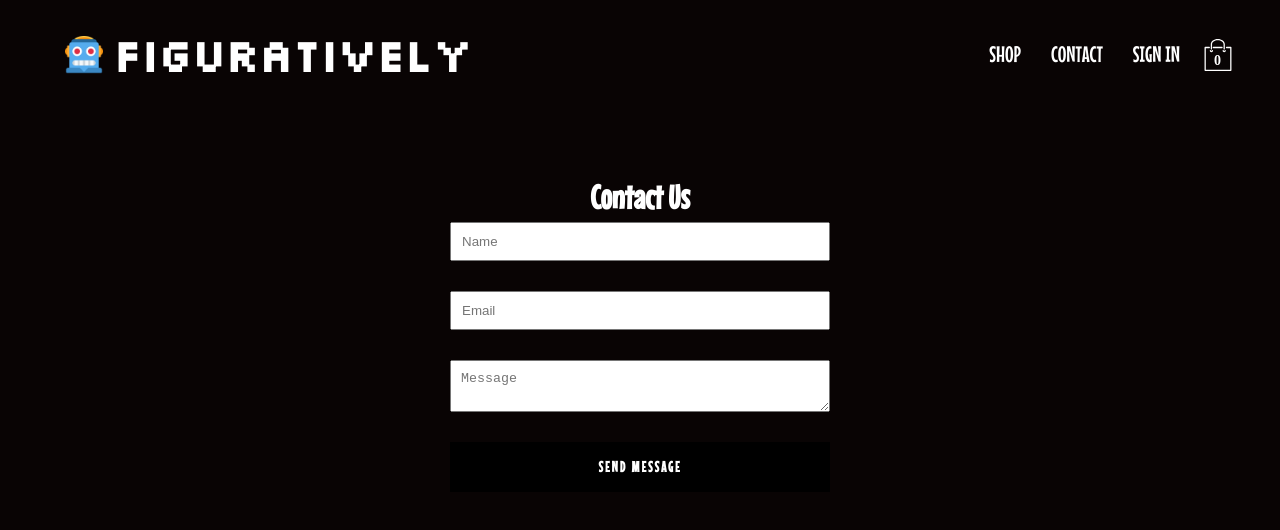
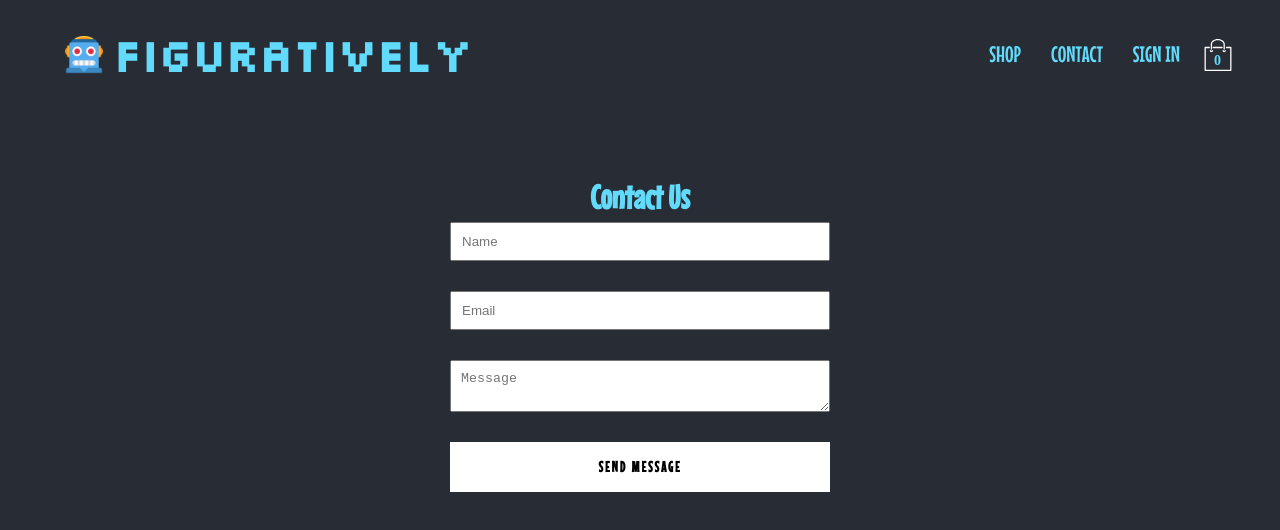
Before and after one commit to arbaaz-77/figur-atively, a React (Create React App) app: page /contact in a window 1280 px wide. Shown: the top 530 px of the page. Built offline with nearby package versions, Linux system fonts and the light colour scheme; no server answers.

Commit message:
UI changes

```diff
--- a/src/components/Button/ButtonStyles.jsx
+++ b/src/components/Button/ButtonStyles.jsx
@@ -8,8 +8,8 @@ export const BaseButton = styled.button`
   line-height: 50px;
   padding: 0 35px 0 35px;
   font-size: 15px;
-  background-color: black;
-  color: white;
+  background-color: white;
+  color: black;
   text-transform: uppercase;
   font-family: inherit;
   font-weight: bold;
@@ -18,7 +18,7 @@ export const BaseButton = styled.button`
   display: flex;
   justify-content: center;
   &:hover {
-    background-color: white;
+    background-color: #61dafb;
     color: black;
     border: 1px solid black;
   }
@@ -34,12 +34,12 @@ export const GoogleSignInButton = styled(BaseButton)`
 `;
 
 export const InvertedButton = styled(BaseButton)`
-  background-color: white;
+  background-color: #61dafb;
   color: black;
   border: 1px solid black;
   &:hover {
-    background-color: black;
-    color: white;
+    background-color: white;
+    color: black;
     border: none;
   }
 `;
--- a/src/components/CartDropDown/CartDropDownStyles.jsx
+++ b/src/components/CartDropDown/CartDropDownStyles.jsx
@@ -8,11 +8,11 @@ export const CartDropDownContainer = styled.div`
   flex-direction: column;
   padding: 20px;
   border: 1px solid black;
-  background-color: white;
+  background-color: #20232a;
   top: 90px;
   right: 40px;
   z-index: 5;
-  color: black;
+  color: #61dafb;
 
   button {
     margin-top: 1rem;
--- a/src/components/CategoryPreview/CategoryPreviewStyles.jsx
+++ b/src/components/CategoryPreview/CategoryPreviewStyles.jsx
@@ -11,7 +11,7 @@ export const Title = styled(Link)`
   font-size: 28px;
   margin-bottom: 25px;
   cursor: pointer;
-  color: white;
+  color: #61dafb;
 `;
 
 export const Preview = styled.div`
--- a/src/components/Contact/ContactStyles.jsx
+++ b/src/components/Contact/ContactStyles.jsx
@@ -7,7 +7,7 @@ export const ContactContainer = styled.div`
   align-items: center;
   margin: 50px auto 0;
   padding: 2rem;
-  color: white;
+  color: #61dafb;
 `;
 
 export const SignUpContainer = styled.div`
--- a/src/components/DirectoryItem/DirectoryItemStyles.jsx
+++ b/src/components/DirectoryItem/DirectoryItemStyles.jsx
@@ -46,7 +46,7 @@ export const DirectoryItemContainer = styled.div`
   border-radius: 20px;
   margin: 0 7.5px 15px;
   overflow: hidden;
-  background-color: white;
+  background-color: #20232a;
   box-shadow: rgba(0, 0, 0, 0.35) 0px 5px 15px;
 
   &:hover {
--- a/src/index.scss
+++ b/src/index.scss
@@ -12,10 +12,10 @@ body {
   text-rendering: optimizeSpeed;
   line-height: 1.5;
   font-family: "Mouse Memoirs", sans-serif;
-  background-color: #090404;
+  background-color: #282c34;
   padding: 20px 40px;
   font-size: 1.4rem;
-  color: white;
+  color: #61dafb;
 }
 
 a {
--- a/src/pages/navigation/NavigationStyles.jsx
+++ b/src/pages/navigation/NavigationStyles.jsx
@@ -7,14 +7,14 @@ export const NavigationContainer = styled.div`
   display: flex;
   justify-content: space-between;
   margin-bottom: 25px;
-  color: white;
+  color: #61dafb;
 `;
 
 export const LogoContainer = styled(Link)`
   height: 100%;
   width: 70px;
   padding: 25px;
-  color: white;
+  color: #61dafb;
   display: flex;
   align-items: center;
   font-family: "Silkscreen", cursive;
@@ -31,7 +31,7 @@ export const NavLinks = styled.div`
 
 export const NavLink = styled(Link)`
   padding: 10px 15px;
-  color: white;
+  color: #61dafb;
   cursor: pointer;
 `;
 
```
